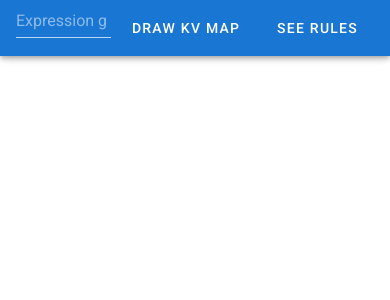
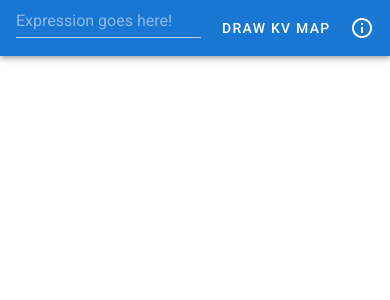
Before and after one commit to paul-schaaf/expression-visualizer, a Vue app: page / in a window 390 px wide. Shown: the top 300 px of the page. Built offline with nearby package versions, Linux system fonts and the light colour scheme.

Commit message:
Mobile info icon to look at rules

```diff
--- a/src/App.vue
+++ b/src/App.vue
@@ -9,12 +9,13 @@
             <v-text-field v-model="expression" class="ma-0" placeholder="Expression goes here!" clearable/>
             <v-btn text large @click="onDrawButtonClick">Draw KV Map</v-btn>
             <v-spacer/>
+            <v-icon v-if="isMobile" @click="dialog = true">mdi-information-outline</v-icon>
             <v-dialog
                     v-model="dialog"
                     width="500"
             >
                 <template v-slot:activator="{ on }">
-                    <v-btn text medium v-on="on">See Rules</v-btn>
+                    <v-btn v-if="!isMobile" text medium v-on="on">View Rules</v-btn>
                 </template>
 
                 <v-card>
@@ -118,6 +119,9 @@
             });
         },
         computed: {
+            isMobile() {
+              return this.width < 500;
+            },
             squareStyle() {
                 const kvMapSideLength = this.kvData[0].length;
                 if (kvMapSideLength === 0) {
```
